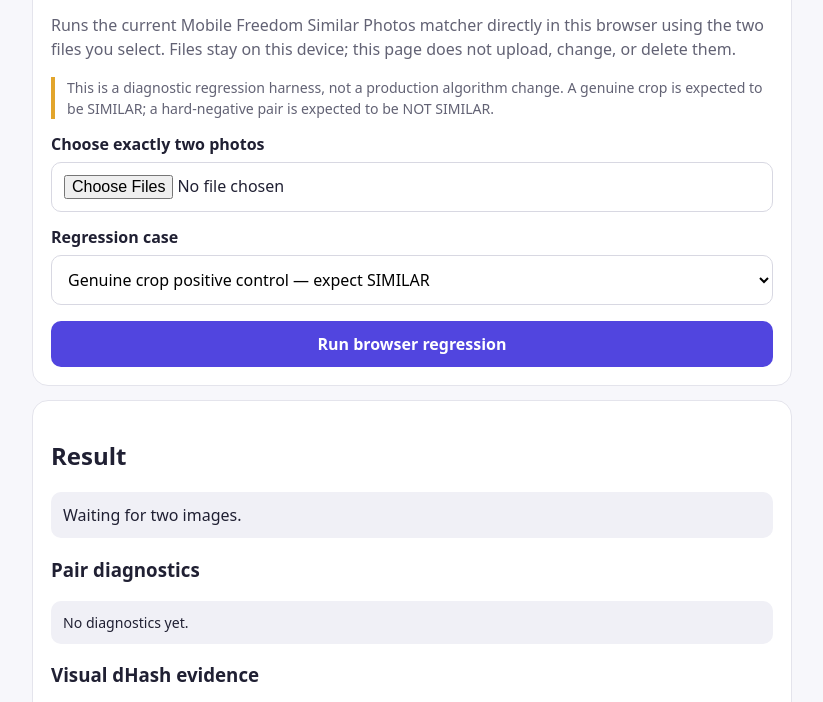
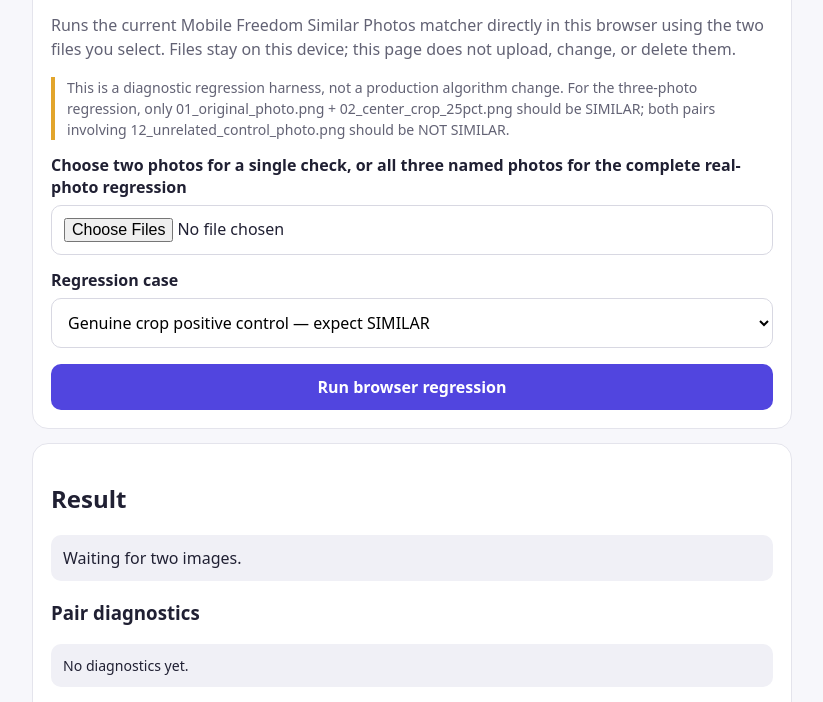
Before and after one commit to Sharmabasu098/Mobile-Freedom, a website built with Vite: page m9-crop-regression.html in a window 1280 px wide. Shown: the part 88-790 px from the top of the page, without its empty margins (228-1051 px from the left). Built offline with nearby package versions, Linux system fonts and the light colour scheme.

Commit message:
M9: document three-photo regression matrix

```diff
--- a/m9-crop-regression.html
+++ b/m9-crop-regression.html
@@ -31,8 +31,8 @@
   <section class="card">
     <h1>M9 — Browser Crop Regression</h1>
     <p>Runs the current Mobile Freedom Similar Photos matcher directly in this browser using the two files you select. Files stay on this device; this page does not upload, change, or delete them.</p>
-    <p class="notice small">This is a diagnostic regression harness, not a production algorithm change. A genuine crop is expected to be SIMILAR; a hard-negative pair is expected to be NOT SIMILAR.</p>
-    <label for="m9-files">Choose exactly two photos</label>
+    <p class="notice small">This is a diagnostic regression harness, not a production algorithm change. For the three-photo regression, only 01_original_photo.png + 02_center_crop_25pct.png should be SIMILAR; both pairs involving 12_unrelated_control_photo.png should be NOT SIMILAR.</p>
+    <label for="m9-files">Choose two photos for a single check, or all three named photos for the complete real-photo regression</label>
     <input id="m9-files" type="file" accept="image/jpeg,image/png,image/webp" multiple />
     <label for="m9-expected">Regression case</label>
     <select id="m9-expected">
```
